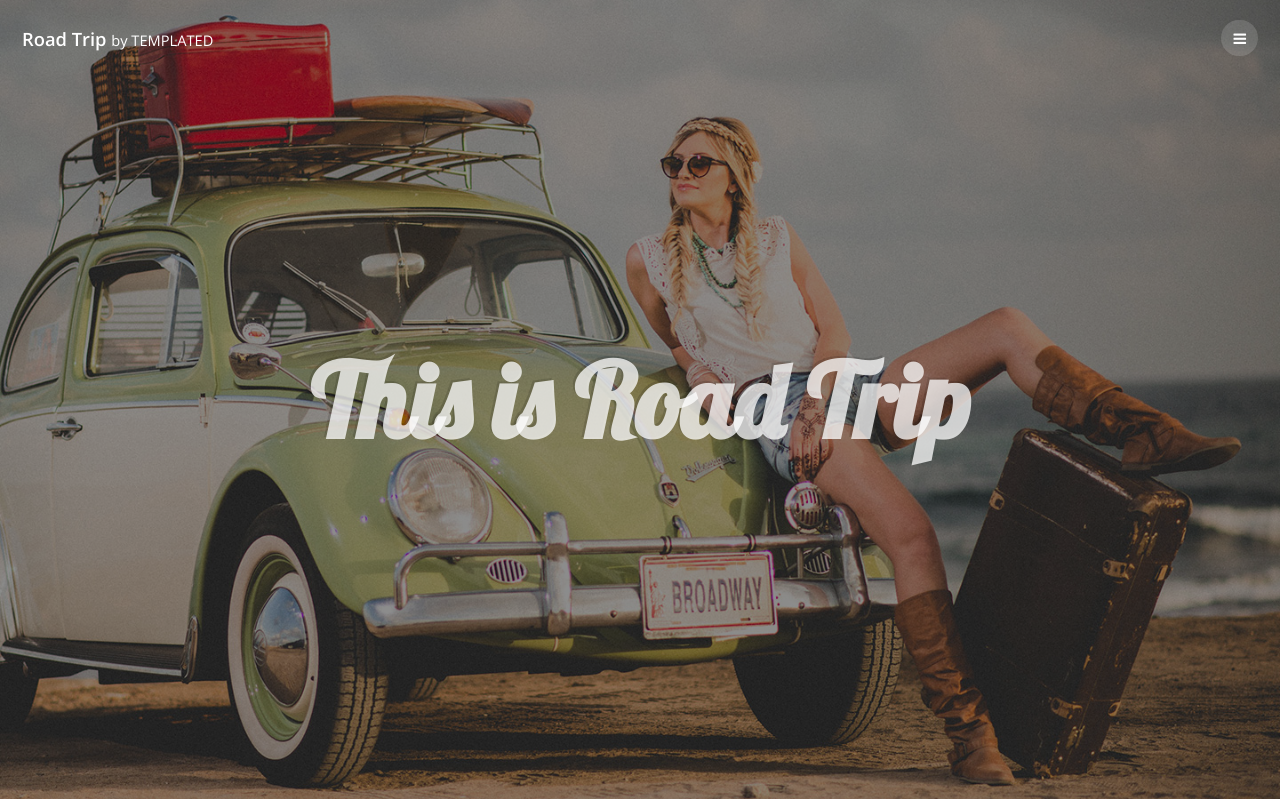
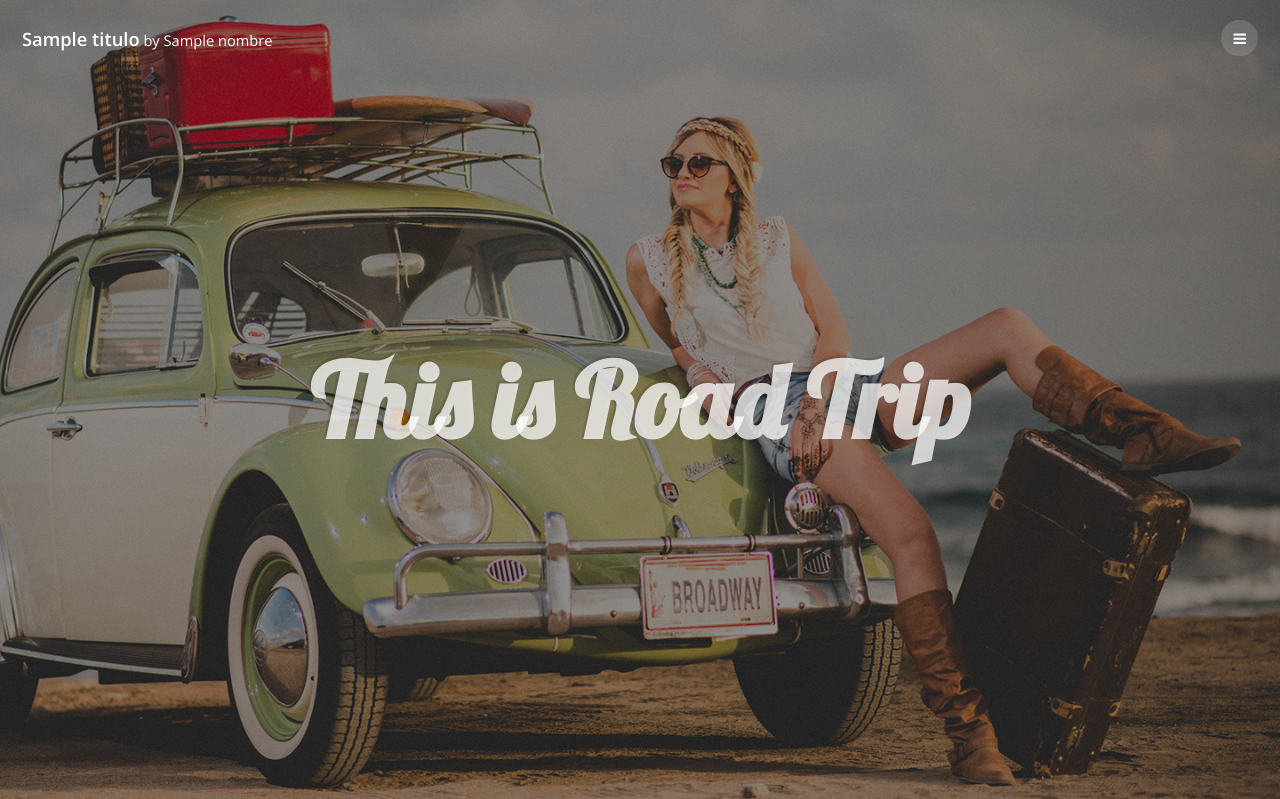
Before and after one commit to lestradess/06-Node-webserver, a Node server app: template views/home.hbs in a window 1280 px wide. Shown: the top 799 px of the page. Run offline with Node 20, Linux system fonts and the light colour scheme; the template is opened without the code that fills it: most values are stand-ins (such as "Sample title", 1, 10 or a date in 2020).

Commit message:
Mandando argumentos desde  controlador a la vista

```diff
--- a/app.js
+++ b/app.js
@@ -11,7 +11,11 @@ app.use(express.static('public'));
 
 //Notas Para mandar contenido de otra carpeta
 app.get('/', (req, res) => {
-    res.render('home');
+    //Notas Mandando argumentos
+    res.render('home',{
+        nombre: "Jose Luis",
+        titulo:'Curso de node'
+    });
 });
 app.get('/generic', (req, res) => {
     res.sendFile(__dirname +'/'+ ruta +'/generic.html');
--- a/views/home.hbs
+++ b/views/home.hbs
@@ -5,17 +5,20 @@
 	Released for free under the Creative Commons Attribution 3.0 license (templated.co/license)
 -->
 <html>
+
     <head>
-		<title>Road Trip by TEMPLATED</title>
+        {{!-- //Notas  Cambio del titulo desde home.hbs  --}}
+        <title>{{titulo}}</title>
         <meta charset="utf-8" />
         <meta name="viewport" content="width=device-width, initial-scale=1" />
         <link rel="stylesheet" href="assets/css/main.css" />
     </head>
+
     <body>
 
         <!-- Header -->
         <header id="header">
-				<div class="logo"><a href="index.html">Road Trip <span>by TEMPLATED</span></a></div>
+            <div class="logo"><a href="/">{{titulo}}<span> by {{nombre}}</span></a></div>
             <a href="#menu"><span>Menu</span></a>
         </header>
 
@@ -165,4 +168,5 @@
         <script src="assets/js/main.js"></script>
 
     </body>
+
 </html>
```
Lines whose indentation alone changed are shown as unchanged.
